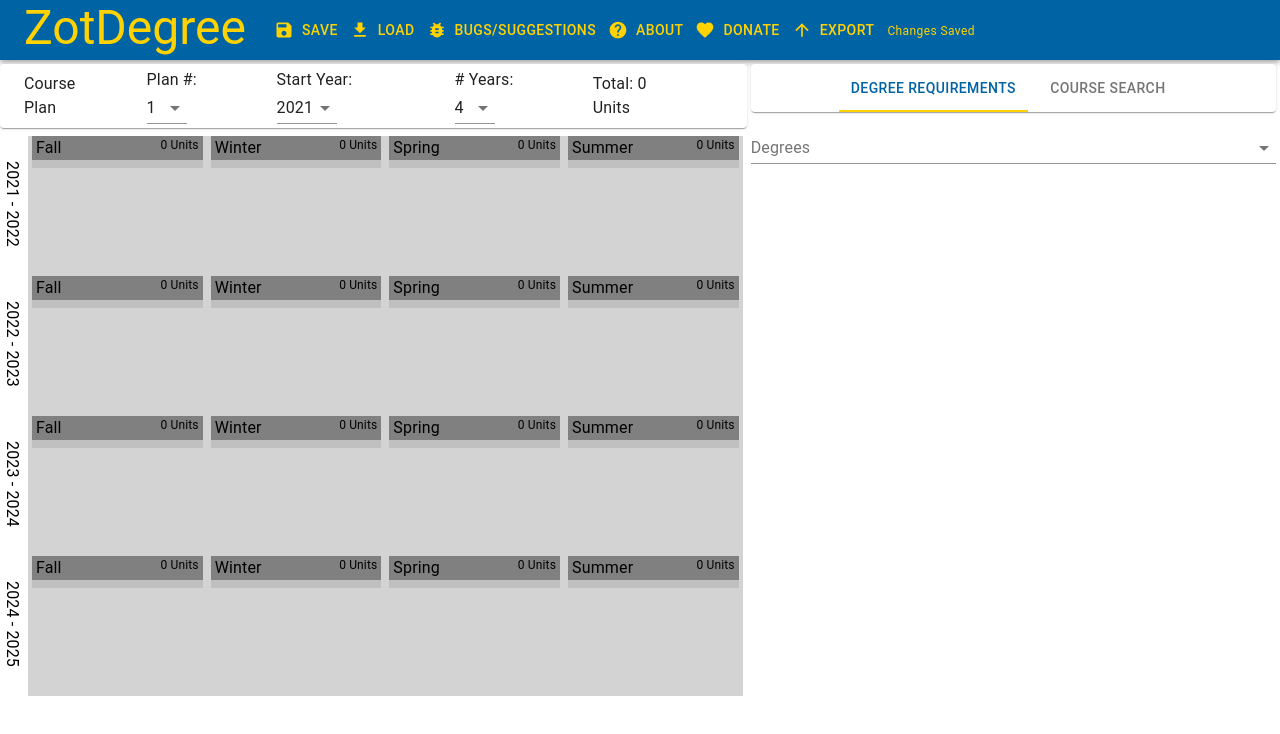
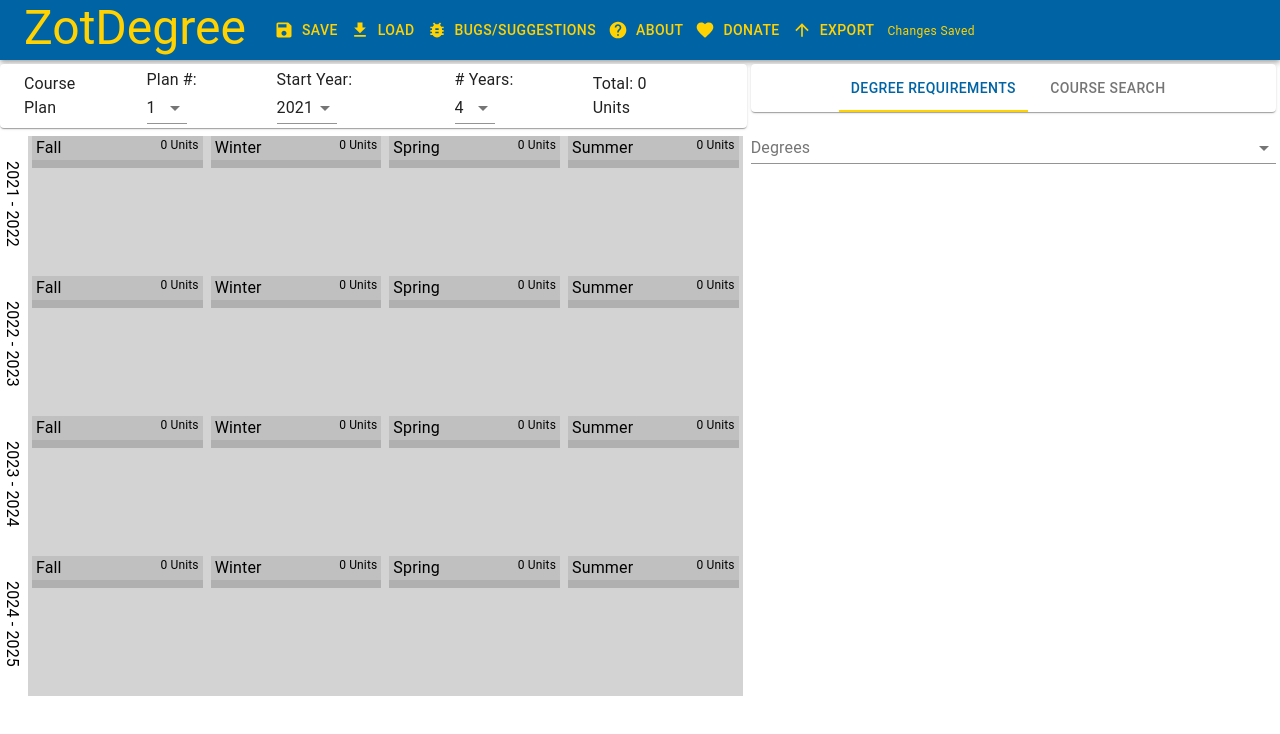
Before and after one commit to lukeren314/ZotDegree, a React (Create React App) app in the folder client/: page / in a window 1280 px wide. Shown: the top 734 px of the page. Built offline with nearby package versions, Linux system fonts and the light colour scheme.

Commit message:
changed style colors of quarterplan

```diff
--- a/client/src/components/CoursePlan/QuarterPlan.js
+++ b/client/src/components/CoursePlan/QuarterPlan.js
@@ -7,7 +7,7 @@ const styles = () => ({
   quarterPlanHeader: {
     paddingLeft:"4px",
     paddingRight:"4px",
-    backgroundColor: "gray",
+    backgroundColor: "silver",
   },
   quarterPlanUnits: { float: "right", textAlign: "right", fontSize: "12px" },
 });
@@ -27,7 +27,7 @@ function QuarterPlan(props) {
         droppableId={year + quarter}
         courses={quarterPlan}
         isDeletable={true}
-        backgroundColor={"silver"}
+        backgroundColor={"#b0b0b0"}
       />
     </Grid>
   );
```
